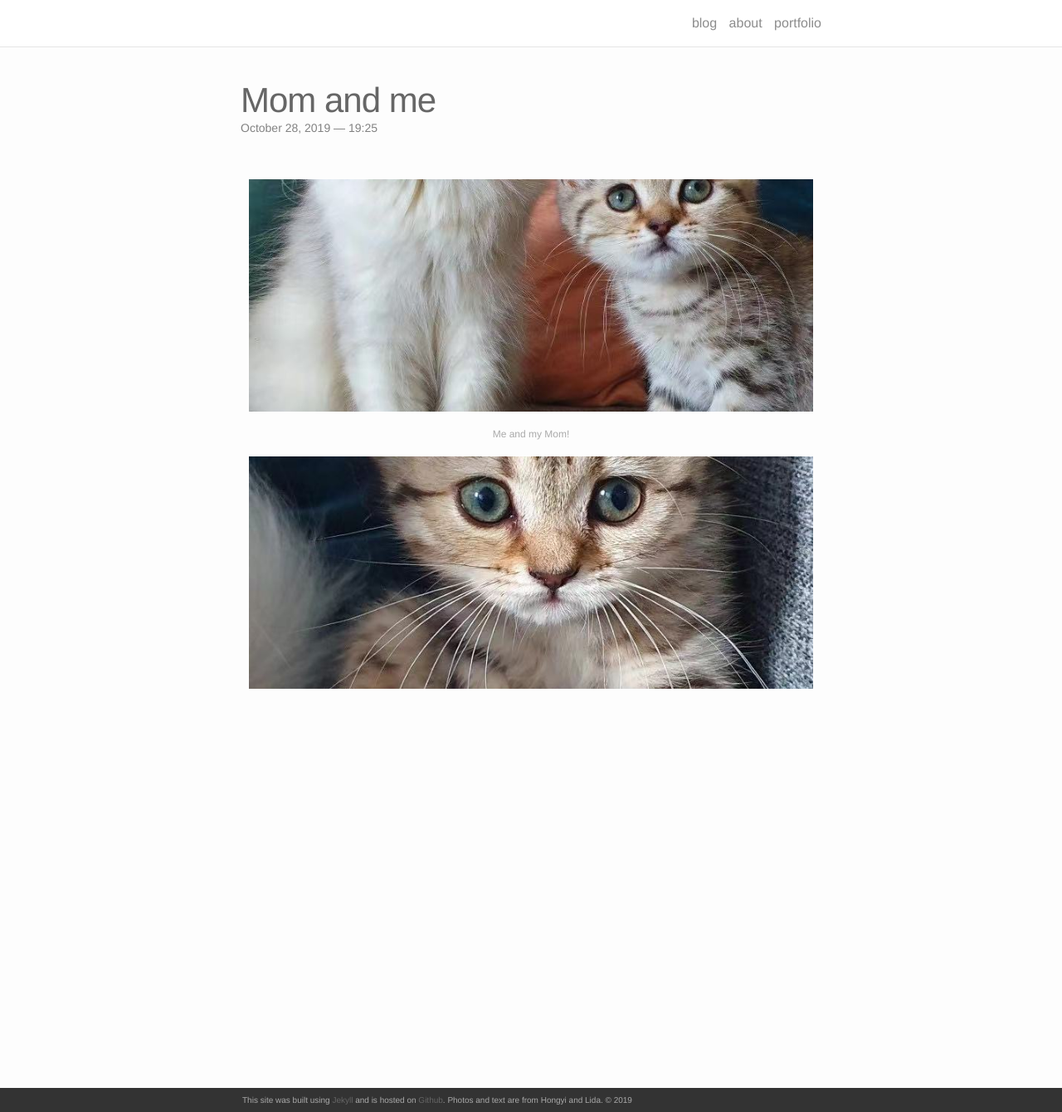
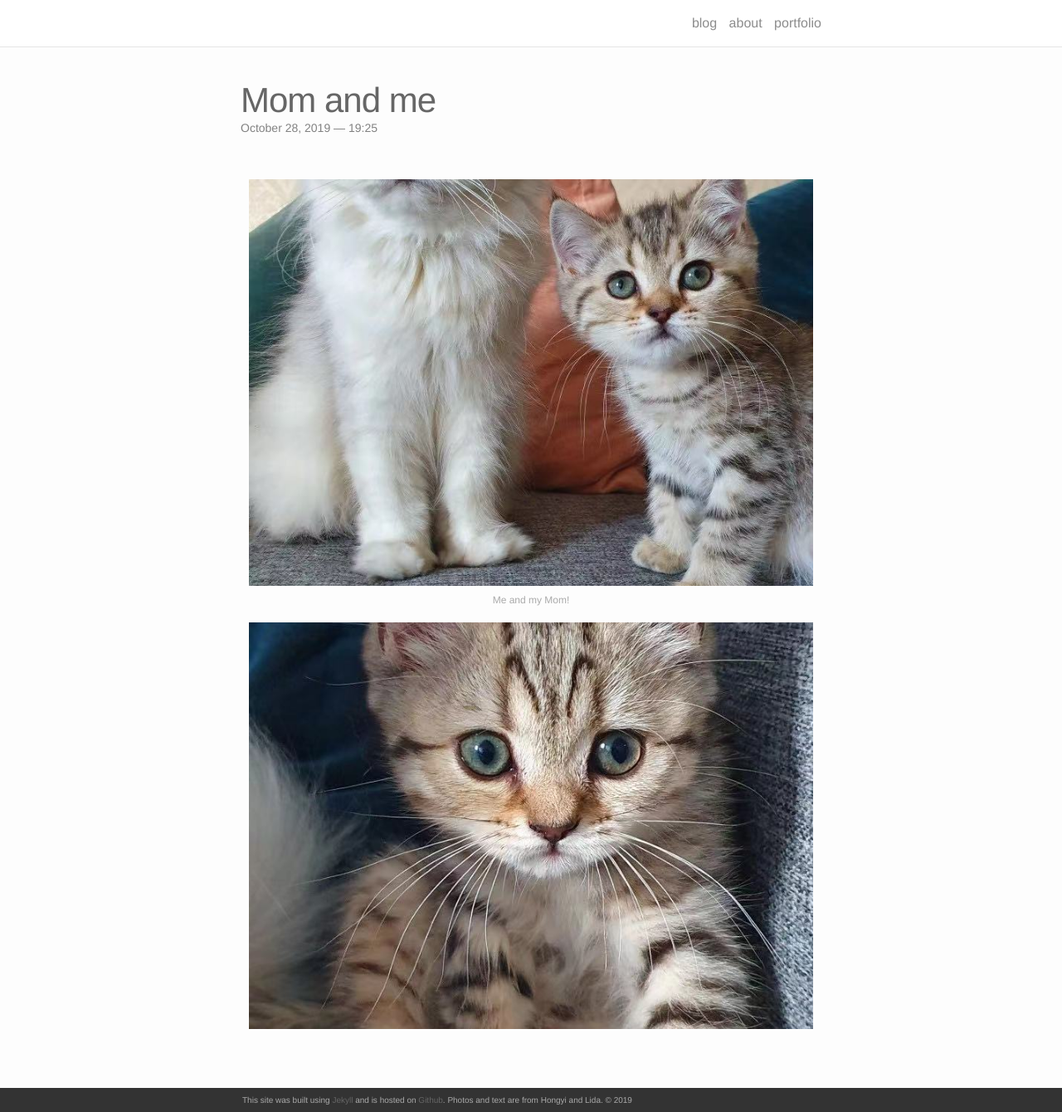
Before and after one commit to guapi-zh/guapi-zh.github.io, a Jekyll site: the page built from _portfolio/photo_3.markdown, in a window 1280 px wide and 1340 px high. Shown: the whole window at 83% size. Built offline with Jekyll 4.4.1, drawn with Linux system fonts in a browser that asks for light colours; nearby versions of some CDN libraries.

Commit message:
Update _layout.scss

```diff
--- a/_sass/_layout.scss
+++ b/_sass/_layout.scss
@@ -247,14 +247,14 @@ background: $theme-color;
 .img_row{
 height: $img_height;
 width: 100%;
-height: 300px;
+height: 500px;
 overflow: hidden;
 box-sizing:border-box;
 padding: $img_spacing;
 }
 .col{
 width: 100%;
-height: 100%;
+height: 500px;
 float: left;
 object-fit: cover;
 box-sizing:border-box;
```
